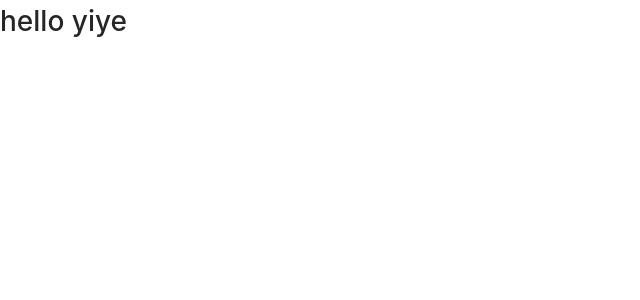
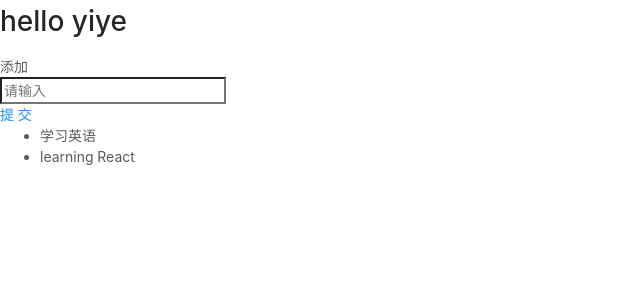
Before and after one commit to AlexYi7852/briefBook, a React app: page / in a window 1280 px wide. Shown: the top 300 px of the page, without its empty margins (0-640 px from the left). Built offline with nearby package versions, Linux system fonts and the light colour scheme.

Commit message:
input 实现了数据双向绑定

```diff
--- a/src/App.js
+++ /dev/null
@@ -1,13 +0,0 @@
-import React, { Component, Fragment } from 'react';
-
-class ToDoList extends Component {
-  render() {
-    return (
-      <Fragment>
-        <h1>hello yiye</h1>
-      </Fragment>
-    );
-  }
-}
-
-export default ToDoList;
--- a/src/ToDoList.js
+++ b/src/ToDoList.js
@@ -1,12 +1,39 @@
 import React, { Component, Fragment } from 'react';
+import { Button, InputItem } from 'antd-mobile'
 
 class ToDoList extends Component {
+  constructor(props) {
+    super(props)
+    this.state = {
+      list: [],
+      inputValue: '请输入'
+    }
+  }
+
   render() {
     return (
       <Fragment>
         <h1>hello yiye</h1>
+        <InputItem
+          placeholder={ this.state.inputValue }
+          onChange={ this.handlerInputChange }
+        >
+          添加
+        </InputItem>
+        <Button>提交</Button>
+        <ul>
+          <li>学习英语</li>
+          <li>learning React</li>
+        </ul>
       </Fragment>
     );
+  }
+
+  handlerInputChange = e => {
+    console.log(e, 'handlerInputChange')
+    this.setState({
+      inputValue: e
+    })
   }
 }
 
--- a/src/index.js
+++ b/src/index.js
@@ -1,5 +1,5 @@
 import React from 'react';
 import ReactDOM from 'react-dom';
-import ToDoList from './App';
+import ToDoList from './ToDoList';
 
 ReactDOM.render(<ToDoList />, document.getElementById('root'));
```
